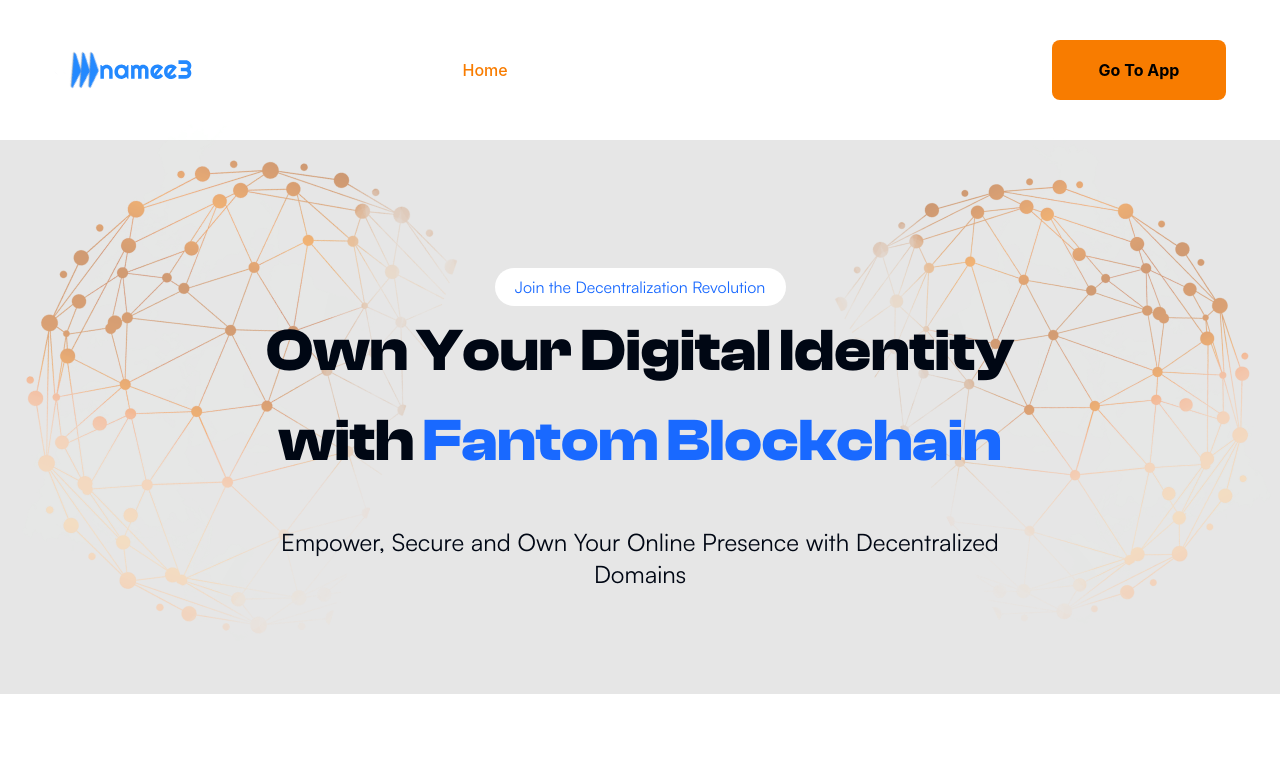
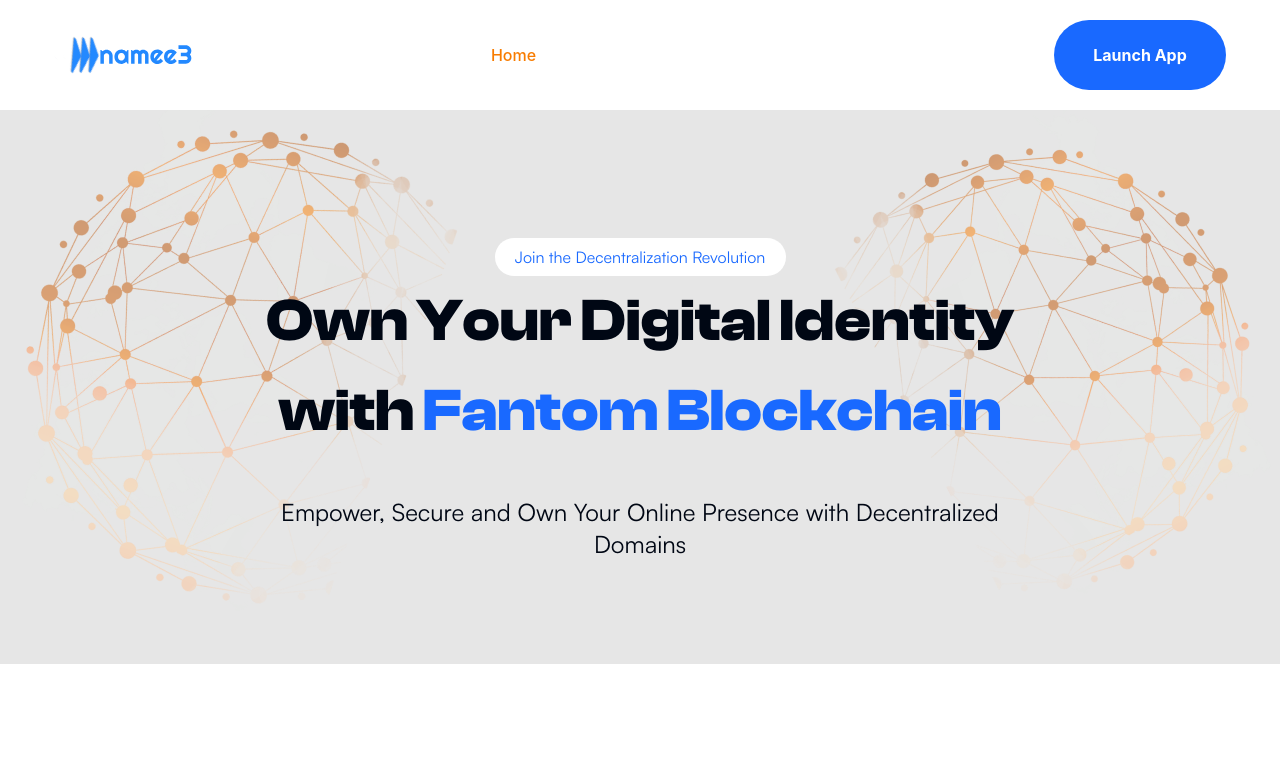
Before and after one commit to Domaining/landing_page, a Next.js app: page / in a window 1280 px wide. Shown: the top 782 px of the page. Built offline with nearby package versions, Linux system fonts and the light colour scheme.

Commit message:
modified tobbar to fit design

```diff
--- a/src/components/layout/navbar/topbar.js
+++ b/src/components/layout/navbar/topbar.js
@@ -4,7 +4,7 @@ import React from "react"
 
 const TopBar = ({ isClicked, handleClick }) => {
   return (
-    <header className="bg-green1 py-5 lg:py-10 font-inter relative z-30 ">
+    <header className="bg-white py-5 lg:py-5 font-inter relative z-30 ">
       <nav className="wrapper">
         <ul className="flex items-center justify-between">
           <li>
@@ -36,15 +36,15 @@ const TopBar = ({ isClicked, handleClick }) => {
             ></ActiveLink>
             <ActiveLink
               className="mx-[36.5px]"
-              href="https://quatre-finance-docs.vercel.app/"
+              href="/#about"
               handleClick={undefined}
-              children={"Learn"}
+              children={"About"}
             ></ActiveLink>
             <ActiveLink
               className="mx-[36.5px]"
-              href="/#footer"
+              href="/#faq"
               handleClick={undefined}
-              children={"Community"}
+              children={"FAQ"}
             ></ActiveLink>
           </div>
           <li className="hidden lg:flex">
@@ -52,10 +52,10 @@ const TopBar = ({ isClicked, handleClick }) => {
               <button
                 className={[
                   "underlineFromLeft", // css code in global.css
-                  "font-bold bg-orange w-[174px] h-[60px] rounded-lg text-white1",
+                  "font-bold bg-blue1 w-[172px] h-[70px] rounded-[40px] text-white",
                 ].join(" ")}
               >
-                Go To App
+              Launch App
               </button>
             </a>
           </li>
```
